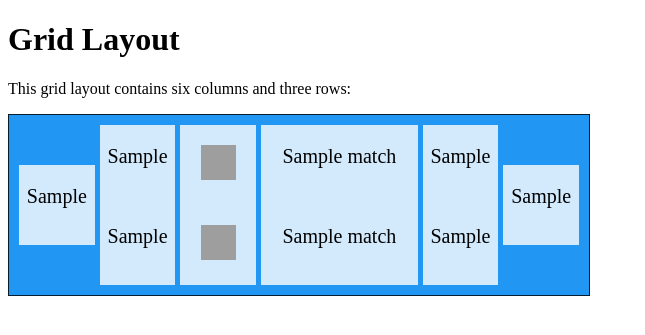
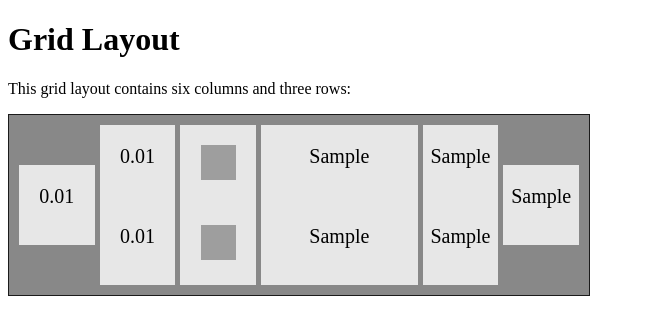
Before and after one commit to niesfutbol/probability_and_bets, a Python web app: template template/index.html in a window 1280 px wide. Shown: the top 335 px of the page, without its empty margins (0-645 px from the left). Run offline with Jinja, Linux system fonts and the light colour scheme; the template is opened without the code that fills it: most values are stand-ins (such as "Sample title", 1, 10 or a date in 2020); grey boxes are pictures that could not be loaded.

Commit message:
👩🏿‍💻 Update template

```diff
--- a/template/index.html
+++ b/template/index.html
@@ -81,7 +81,6 @@
   grid-auto-columns: 55px;
   grid-auto-rows: 40px;
   column-gap: 5px;
-  background-color: #2196F3;
   padding: 10px;
   width: 560px;
   text-align: center;
@@ -107,16 +106,16 @@
 
 <div class="container">
 {%for match in matches%}
-<div class="grid-match">
-  <div class="home_team"> {{ match.home_name }} </div>
+<div class="grid-match" style="background-color: {{ match.color }};">
+  <div class="home_team"> {{ match.home_team }} </div>
   <div class="home_logo"> <img src="https://media.api-sports.io/football/teams/{{ match.home_id }}.png"> </div>
-  <div class="prob_draw"> {{ match.prob_draw }} </div>
-  <div class="prob_home"> {{ match.prob_home }} </div>
-  <div class="prob_away"> {{ match.prob_away }} </div>
-  <div class="bet_draw"> {{ match.bet_draw }} </div>
-  <div class="bet_home"> {{ match.bet_home }} </div>
-  <div class="bet_away"> {{ match.bet_away }} </div>
-  <div class="away_team"> {{ match.away_name }} </div>
+  <div class="prob_draw"> {{ match.draw |round(3, 'floor') }} </div>
+  <div class="prob_home"> {{ match.home |round(3, 'floor') }} </div>
+  <div class="prob_away"> {{ match.away |round(3, 'floor') }} </div>
+  <div class="bet_draw"> {{ match.draw_bet }} </div>
+  <div class="bet_home"> {{ match.home_bet }} </div>
+  <div class="bet_away"> {{ match.away_bet }} </div>
+  <div class="away_team"> {{ match.away_team }} </div>
   <div class="away_logo"> <img src="https://media.api-sports.io/football/teams/{{ match.away_id }}.png"> </div>
 </div>
 {% endfor %}
```
